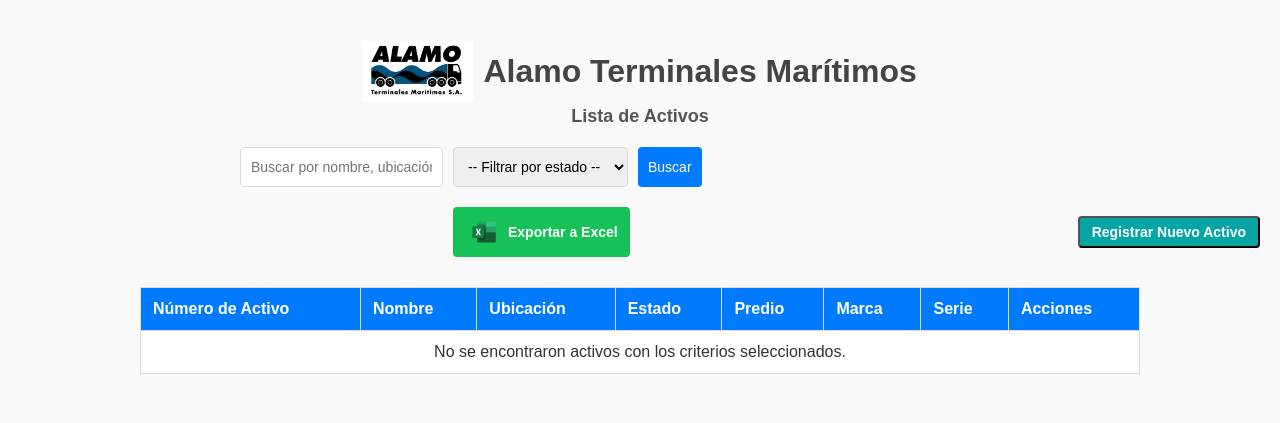
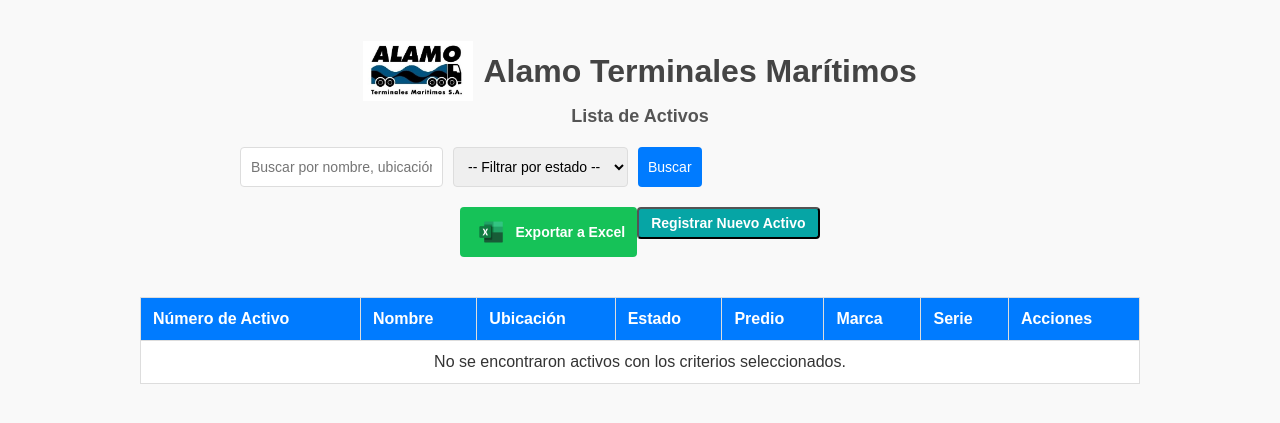
Before and after one commit to alamodylan/Activos, a Flask app: page / in a window 1280 px wide. Shown: the top 423 px of the page. Run offline with Flask 3, Linux system fonts and the light colour scheme; data that the repository does not hold is empty; some libraries are stand-ins or nearby versions.

Commit message:
Cambios en posicion de botones

```diff
--- a/templates/index.html
+++ b/templates/index.html
@@ -209,13 +209,23 @@
 
     <!-- Enlace para exportar a Excel -->
     <div class="button-container">
-    <a href="/exportar_excel" class="export-link">
-        <img src="{{ url_for('static', filename='LogoExcel.png') }}" alt="Excel" class="icon">
-        Exportar a Excel
-    </a>
+    <div style="display: flex; justify-content: space-between; margin-bottom: 10px;">
+
+    <!-- Exportar a Excel (izquierda) -->
+    <div style="text-align: left;">
+        <a href="/exportar_excel" class="export-link">
+            <img src="{{ url_for('static', filename='LogoExcel.png') }}" alt="Excel" class="icon">
+            Exportar a Excel
+        </a>
+    </div>
+
+    <!-- Tu botón original sin cambios -->
     <form method="GET" action="/registrar" onsubmit="return confirmarCodigo();" style="display:inline;">
-        <button type="submit" class="export-link new-asset" style="background-color: #06a5a5;">Registrar Nuevo Activo</button>
+        <button type="submit" class="export-link new-asset" style="background-color: #06a5a5;">
+            Registrar Nuevo Activo
+        </button>
     </form>
+</div>
     </div>
 
     <!-- Tabla de activos -->
```
